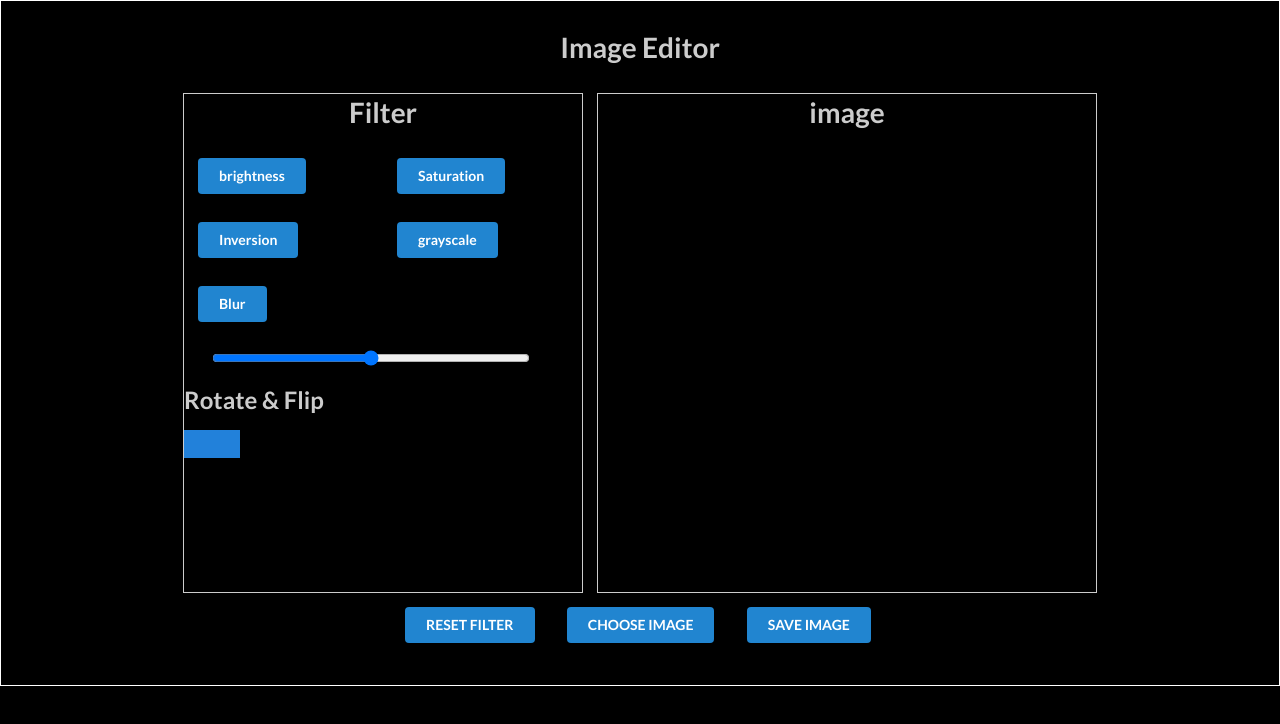
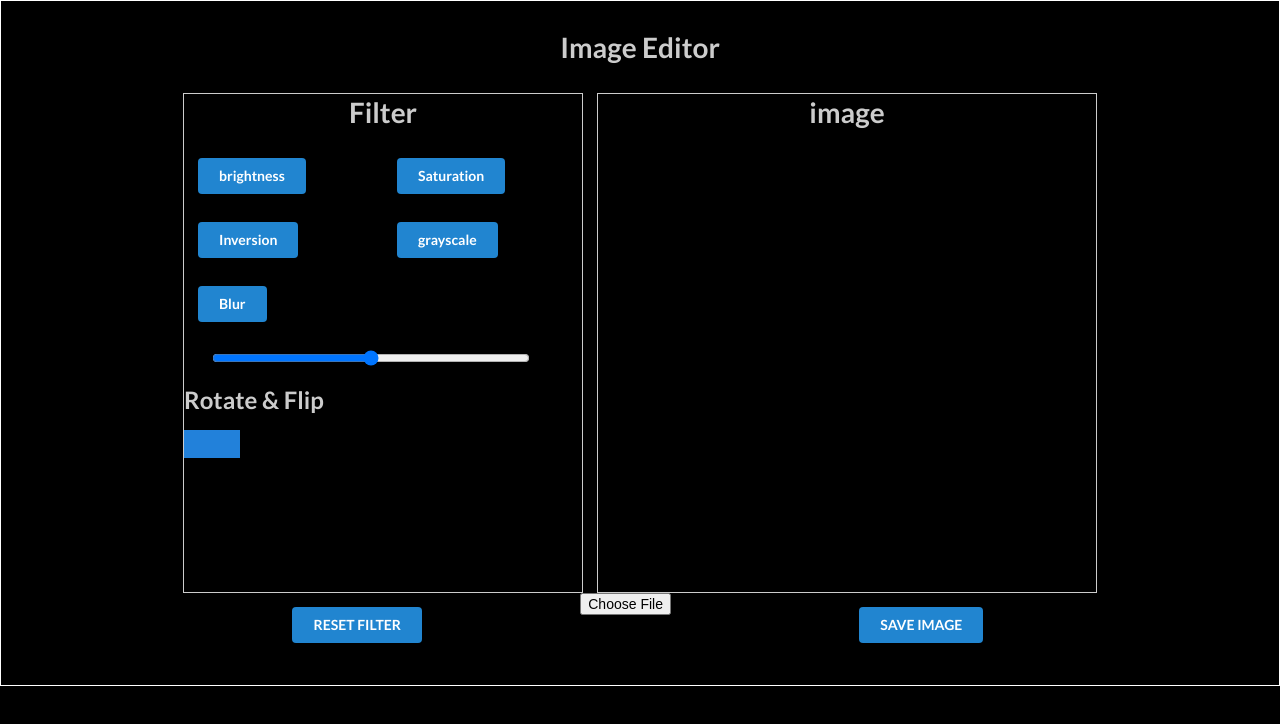
Before and after one commit to domchu/React-Image-Editor, a React (Create React App) app: page / in a window 1280 px wide. Shown: the top 724 px of the page. Built offline with nearby package versions, Linux system fonts and the light colour scheme.

Commit message:
chore: added input file button

```diff
--- a/src/App.css
+++ b/src/App.css
@@ -31,6 +31,10 @@ body {
   display: flex;
   justify-content: center;
 }
+.image__side {
+  display: flex;
+  margin-left: 10rem;
+}
 .image__container {
   width: 500px;
   height: 500px;
@@ -38,6 +42,9 @@ body {
 }
 .rotate__container {
   margin-top: 1rem;
+}
+.reset__filter {
+  margin-right: 5rem;
 }
 .btn {
   display: grid;
--- a/src/App.js
+++ b/src/App.js
@@ -15,9 +15,11 @@ function App() {
         </div>
       </div>
       <div className="images__button__container">
-        <ButtonDetail name="RESET FILTER" />
-        <ButtonDetail name="CHOOSE IMAGE" />
-        <ButtonDetail name="SAVE IMAGE" />
+        <ButtonDetail name="RESET FILTER" className="reset__filter" />
+        <div className="image__side">
+          <input type="file" value="" />
+          <ButtonDetail name="SAVE IMAGE" />
+        </div>
       </div>
     </div>
   );
```
